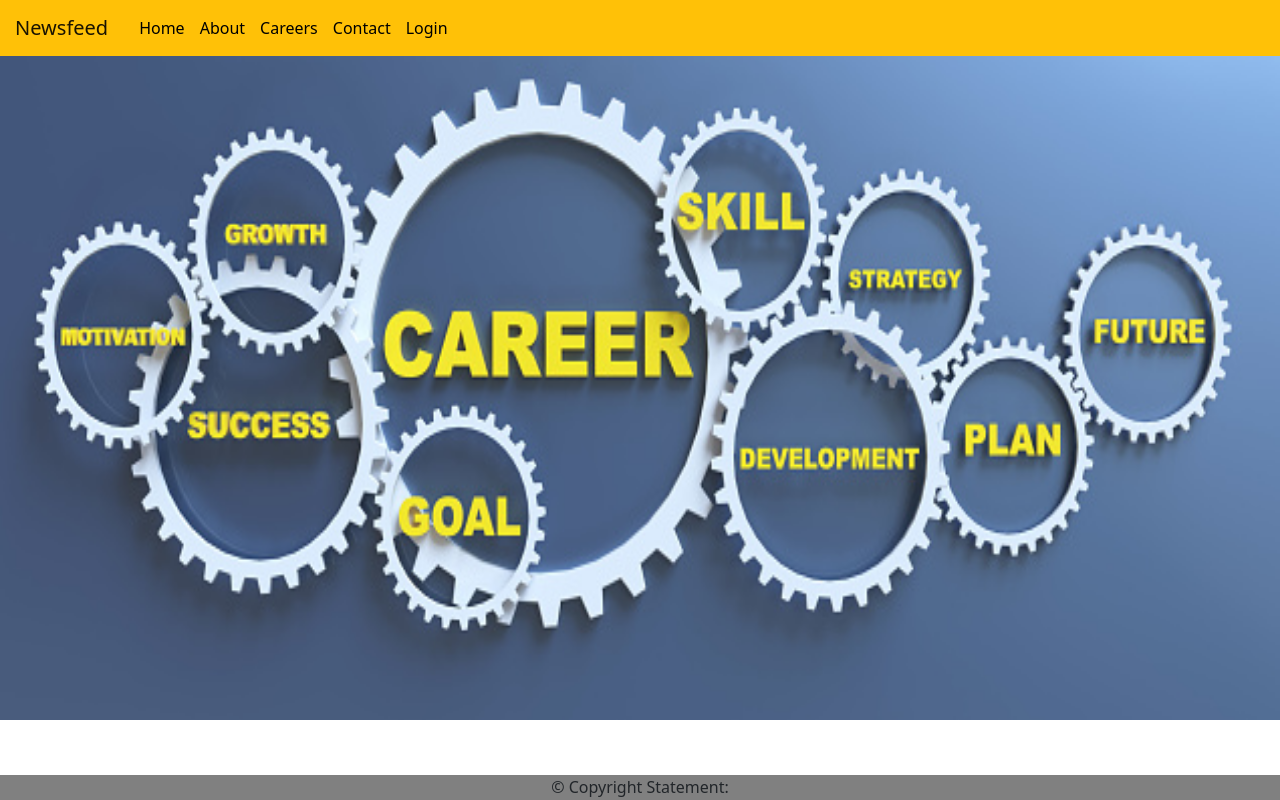
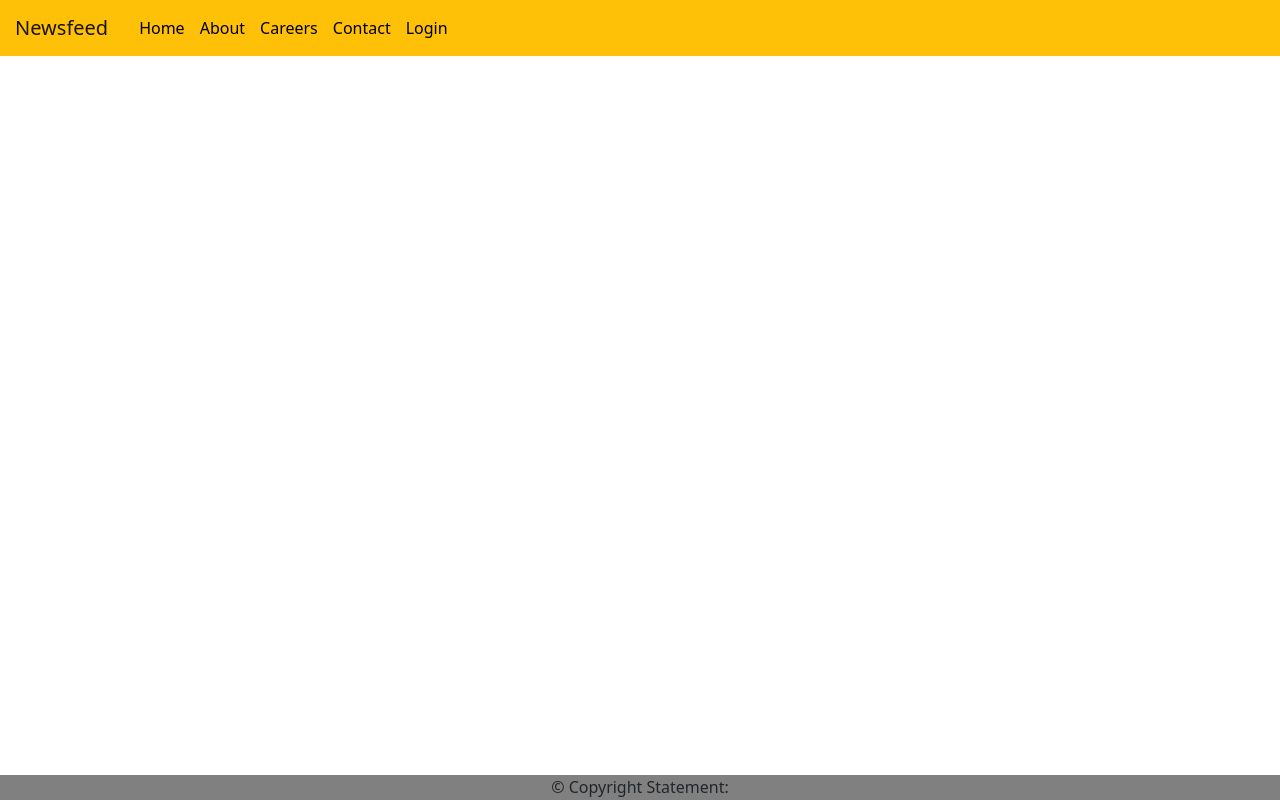
Before and after one commit to mohit7shah/newsfeed, a Vue app in the folder newsfeed/: page /careers in a window 1280 px wide. Built offline with nearby package versions, Linux system fonts and the light colour scheme.

Commit message:
Modified Changes

```diff
--- a/newsfeed/src/components/ProductItem.vue
+++ b/newsfeed/src/components/ProductItem.vue
@@ -14,12 +14,16 @@
       <div class="product_description">
         <p>{{ data.description }}</p>
       </div>
-      <button v-if="hide" class="btn btn-success" @click="editButton(data.id)">
+      <b-button
+        v-if="hide"
+        class="btn btn-success"
+        @click="editButton(data.id)"
+      >
         Edit
-      </button>
-      <button v-if="hide" class="btn btn-danger" @click="deleteEvent(index)">
+      </b-button>
+      <b-button v-if="hide" class="btn btn-danger" @click="deleteEvent(index)">
         Remove
-      </button>
+      </b-button>
     </b-card>
   </div>
 </template>
--- a/newsfeed/src/views/AddItem.vue
+++ b/newsfeed/src/views/AddItem.vue
@@ -12,7 +12,12 @@
       </div>
       <div class="product_detail">
         <b>Description : </b>
-        <input type="text" v-model="description" />
+        <textarea
+          type="text"
+          v-model="description"
+          rows="4"
+          class="desc"
+        ></textarea>
       </div>
       <button class="btn btn-success" @click="addData">Submit</button>
     </b-card>
@@ -48,7 +53,7 @@ export default {
 };
 </script>
 
-<style>
+<style scoped>
 .newitem {
   margin-top: 90px;
   text-align: center;
@@ -73,4 +78,8 @@ export default {
 .btn {
   margin-top: 30px;
 }
+
+.desc {
+  width: 26%;
+}
 </style>
--- a/newsfeed/src/views/Careers.vue
+++ b/newsfeed/src/views/Careers.vue
@@ -1,20 +1,11 @@
 <template>
   <div class="careers">
-    <img
-      src="../assets/career1.jpg"
-      alt="Image Career motivation"
-      class="image"
-    />
+    <div class="container">
+      <div class="row"></div>
+    </div>
   </div>
 </template>
 
 <script></script>
 
-<style scoped>
-.image {
-  background-repeat: no-repeat;
-  height: 720px;
-  background-position: center;
-  width: 100%;
-}
-</style>
+<style scoped></style>
--- a/newsfeed/src/views/EditItem.vue
+++ b/newsfeed/src/views/EditItem.vue
@@ -12,7 +12,12 @@
       </div>
       <div class="product_detail">
         <b>Description : </b>
-        <input type="text" v-model="newsData.description" />
+        <textarea
+          type="text"
+          v-model="newsData.description"
+          rows="4"
+          class="desc"
+        ></textarea>
       </div>
       <button class="btn btn-success" @click="editData">Submit</button>
     </b-card>
@@ -59,7 +64,7 @@ export default {
 };
 </script>
 
-<style>
+<style scoped>
 .edititem {
   margin-top: 90px;
   text-align: center;
@@ -83,4 +88,8 @@ export default {
 .btn {
   margin-top: 30px;
 }
+
+.desc {
+  width: 26%;
+}
 </style>
--- a/newsfeed/src/views/Home.vue
+++ b/newsfeed/src/views/Home.vue
@@ -11,7 +11,7 @@
           >
           </b-form-input>
           <div class="add_item" @click="verifyLogin">
-            <router-link to="/additem" class="item">Add Item</router-link>
+            <b-button to="/additem" class="item btn-info">AddItem</b-button>
           </div>
           <div class="drop1">
             <b-form-select
@@ -20,7 +20,6 @@
               v-model="sorting_by"
               :options="option"
             >
-              <b-form-select-option :value="null"></b-form-select-option>
             </b-form-select>
           </div>
           <div class="drop2">
@@ -151,7 +150,6 @@ export default {
   margin-left: 50px;
   justify-content: center;
   width: 80%;
-  margin-top: 55px;
 }
 
 .Data {
```
